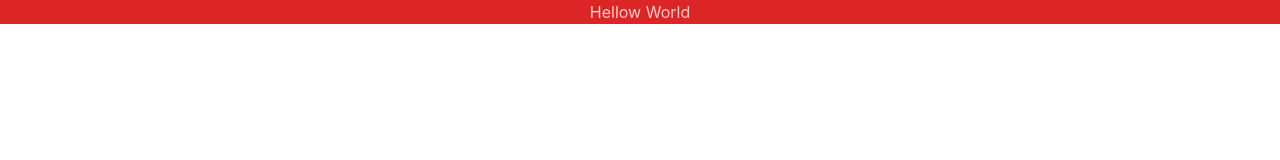
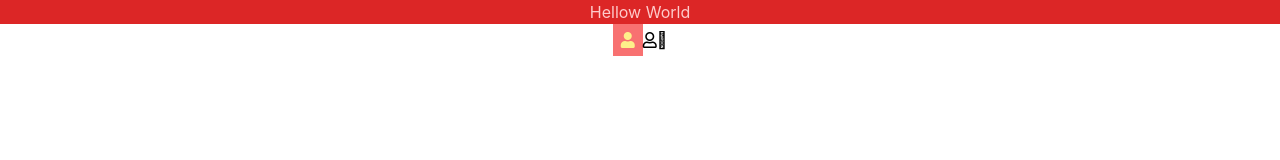
Before and after one commit to MehdiMahmud79/Portfolio, a React (Create React App) app: page / in a window 1280 px wide. Shown: the top 160 px of the page. Built offline with nearby package versions, Linux system fonts and the light colour scheme.

Commit message:
add font awesome

```diff
--- a/package.json
+++ b/package.json
@@ -3,6 +3,9 @@
   "version": "0.1.0",
   "private": true,
   "dependencies": {
+    "@fortawesome/fontawesome-svg-core": "^1.2.36",
+    "@fortawesome/free-solid-svg-icons": "^5.15.4",
+    "@fortawesome/react-fontawesome": "^0.1.16",
     "@testing-library/jest-dom": "^5.16.1",
     "@testing-library/react": "^12.1.2",
     "@testing-library/user-event": "^13.5.0",
--- a/public/index.html
+++ b/public/index.html
@@ -10,6 +10,8 @@
       content="Web site created using create-react-app"
     />
     <link rel="apple-touch-icon" href="%PUBLIC_URL%/logo192.png" />
+    <link rel="stylesheet" href="https://pro.fontawesome.com/releases/v5.10.0/css/all.css" integrity="sha384-AYmEC3Yw5cVb3ZcuHtOA93w35dYTsvhLPVnYs9eStHfGJvOvKxVfELGroGkvsg+p" crossorigin="anonymous"/>
+
     <!--
       manifest.json provides metadata used when your web app is installed on a
       user's mobile device or desktop. See https://developers.google.com/web/fundamentals/web-app-manifest/
--- a/src/App.js
+++ b/src/App.js
@@ -1,9 +1,13 @@
 import "./App.css";
-
+import { FontAwesomeIcon } from "@fortawesome/react-fontawesome";
+import { faCoffee } from "@fortawesome/free-solid-svg-icons";
 function App() {
   return (
     <div className="App">
       <h1 className="bg-red-600 text-red-200">Hellow World</h1>
+      <i className="fas fa-user bg-red-400 text-yellow-200 p-2"></i>
+      <i className="far fa-user"></i>
+      <i className="fal fa-user"></i>
     </div>
   );
 }
```
Also changed, not shown: 1 other file (tests, documents, lock files or other folders).
